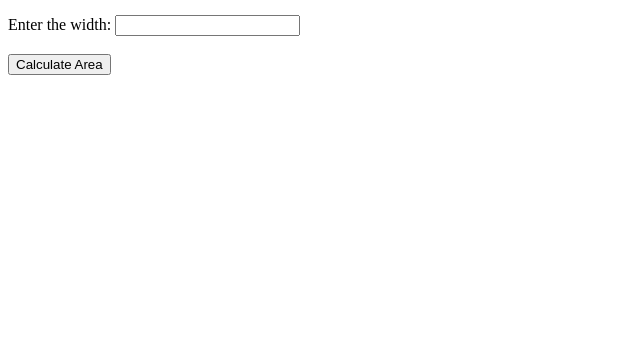
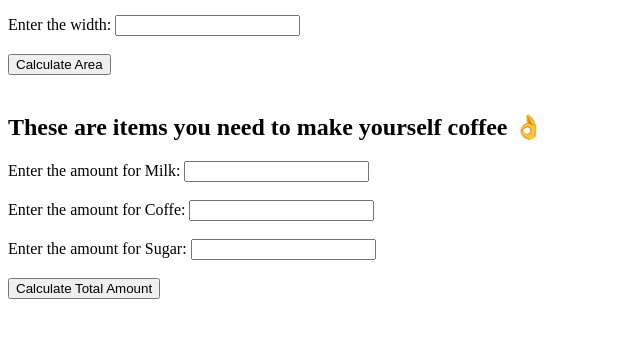
Before and after one commit to Averetech/JS_Essentials, a plain HTML site: page calculateArea/calculate_Area.html in a window 1280 px wide. Shown: the part 90-428 px from the top of the page, without its empty margins (0-640 px from the left). Drawn offline with Linux system fonts and the light colour scheme.

Commit message:
calculated the total price of items to make tea

```diff
--- a/calculateArea/calculate_Area.html
+++ b/calculateArea/calculate_Area.html
@@ -13,6 +13,18 @@
   <button onclick="calculateArea()">Calculate Area</button><br><br>
 
   <p id="result"></p>
+
+  <h2>These are items you need to make yourself coffee 👌</h2>
+  <label for="milk">Enter the amount for Milk: </label>
+  <input type="number" id="milk"><br /><br />
+  <label for="coffee">Enter the amount for Coffe: </label>
+  <input type="number" id="coffee"><br /><br />
+  <label for="sugar">Enter the amount for Sugar: </label>
+  <input type="number" id="sugar"><br /><br />
+
+  <button onclick="groceryTracker()">Calculate Total Amount</button>
+
+  <p id="total-amount"></p>
 <script src="./calculate_Area.js"></script>
 </body>
 </html>
--- a/calculateArea/calculate_Area.js
+++ b/calculateArea/calculate_Area.js
@@ -8,3 +8,19 @@ function calculateArea() {
     let area = length * width;
     document.getElementById("result").innerHTML = `The calculated is equal to ${area}.`;
 }
+
+
+//Practice task
+let milk;
+let coffee;
+let sugar;
+
+function groceryTracker() {
+    milk = parseFloat(document.getElementById("milk").value);
+    coffee = parseFloat(document.getElementById("coffee").value);
+    sugar = parseFloat(document.getElementById("sugar").value);
+
+    let total = milk + coffee + sugar;
+
+    document.getElementById("total-amount").innerHTML = `The amount you need to get all the above items is ${total}`
+}
```
